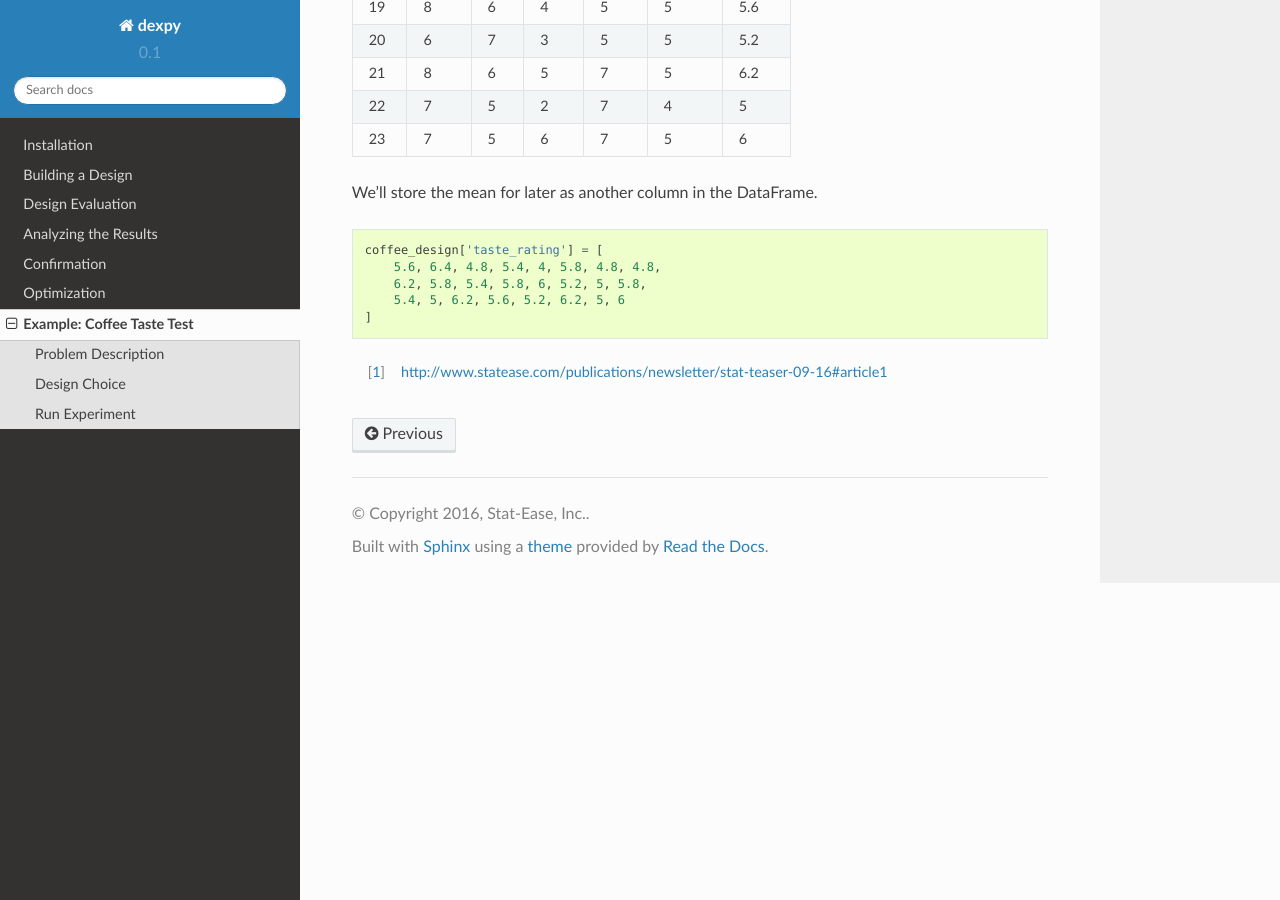
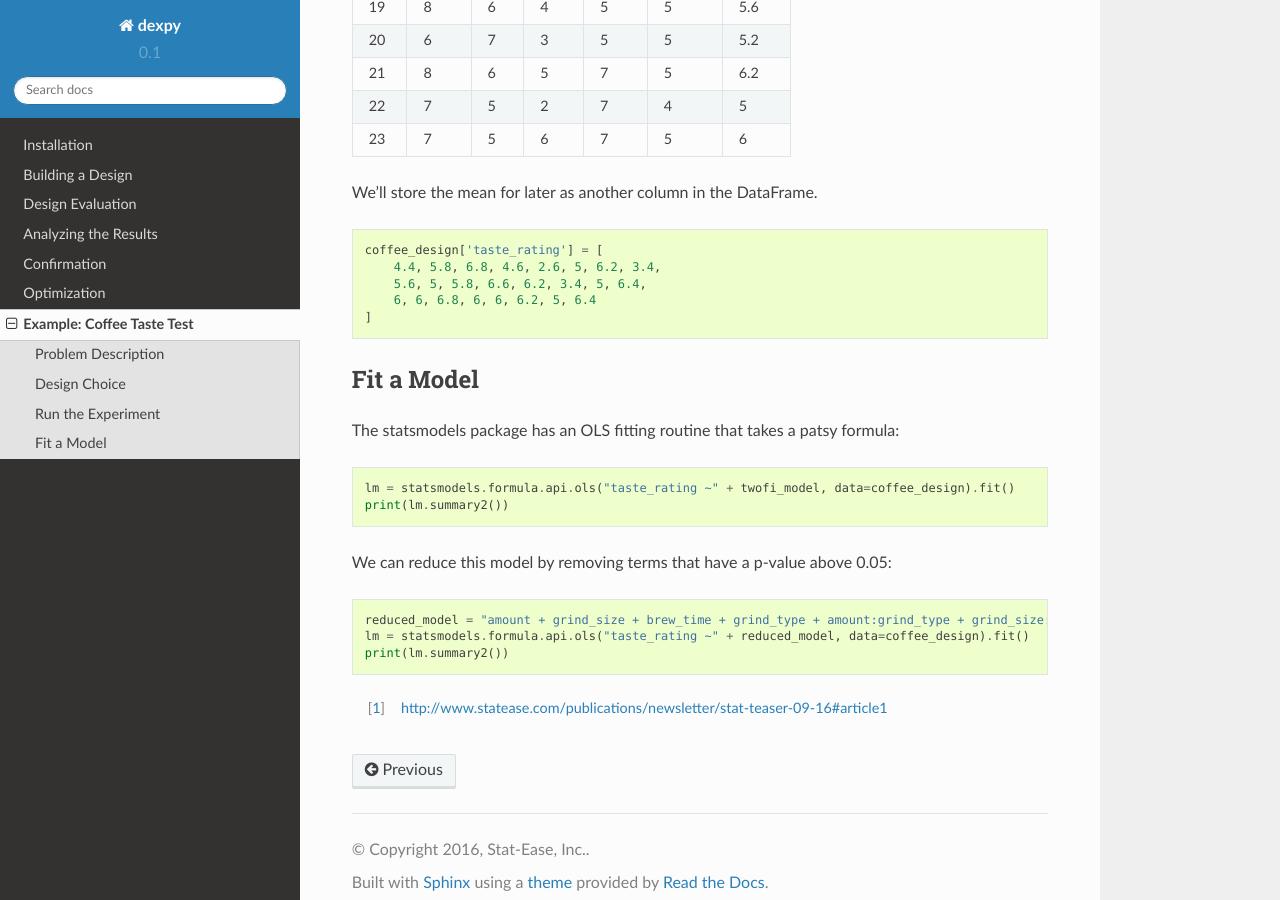
Before and after one commit to statease/dexpy, a Sphinx documentation site: the page built from docs/source/example-coffee.rst, in a window 1280 px wide and 900 px high, scrolled down 5023 px. Built offline with Sphinx 7.4.7 and the Read the Docs theme 2.0.0, drawn with Linux system fonts in a browser that asks for light colours; some of the changed text lies outside the part shown.

Commit message:
Added a bit about model fitting to the coffee example.

```diff
--- a/docs/source/example-coffee.rst
+++ b/docs/source/example-coffee.rst
@@ -127,8 +127,8 @@ grind_type:beans      98.91%
 ===================== ======
 
 
-Run Experiment
---------------
+Run the Experiment
+------------------
 
 We can build the 2\ :sup:`5-1` design using :ref:`build_factorial <factorial>`,
 then appending the 8 center point runs. We actually already did this to evaluate
@@ -279,9 +279,28 @@ We'll store the mean for later as another column in the DataFrame.
 .. code:: python
 
     coffee_design['taste_rating'] = [
-        5.6, 6.4, 4.8, 5.4, 4, 5.8, 4.8, 4.8,
-        6.2, 5.8, 5.4, 5.8, 6, 5.2, 5, 5.8,
-        5.4, 5, 6.2, 5.6, 5.2, 6.2, 5, 6
+        4.4, 5.8, 6.8, 4.6, 2.6, 5, 6.2, 3.4,
+        5.6, 5, 5.8, 6.6, 6.2, 3.4, 5, 6.4,
+        6, 6, 6.8, 6, 6, 6.2, 5, 6.4
     ]
 
+
+Fit a Model
+-----------
+
+The statsmodels package has an OLS fitting routine that takes a patsy formula:
+
+.. code:: python
+
+  lm = statsmodels.formula.api.ols("taste_rating ~" + twofi_model, data=coffee_design).fit()
+  print(lm.summary2())
+
+We can reduce this model by removing terms that have a p-value above 0.05:
+
+.. code:: python
+
+  reduced_model = "amount + grind_size + brew_time + grind_type + amount:grind_type + grind_size:brew_time + grind_size:grind_type"
+  lm = statsmodels.formula.api.ols("taste_rating ~" + reduced_model, data=coffee_design).fit()
+  print(lm.summary2())
+
 .. [#] http://www.statease.com/publications/newsletter/stat-teaser-09-16#article1
```
Also changed, not shown: 1 other file.
